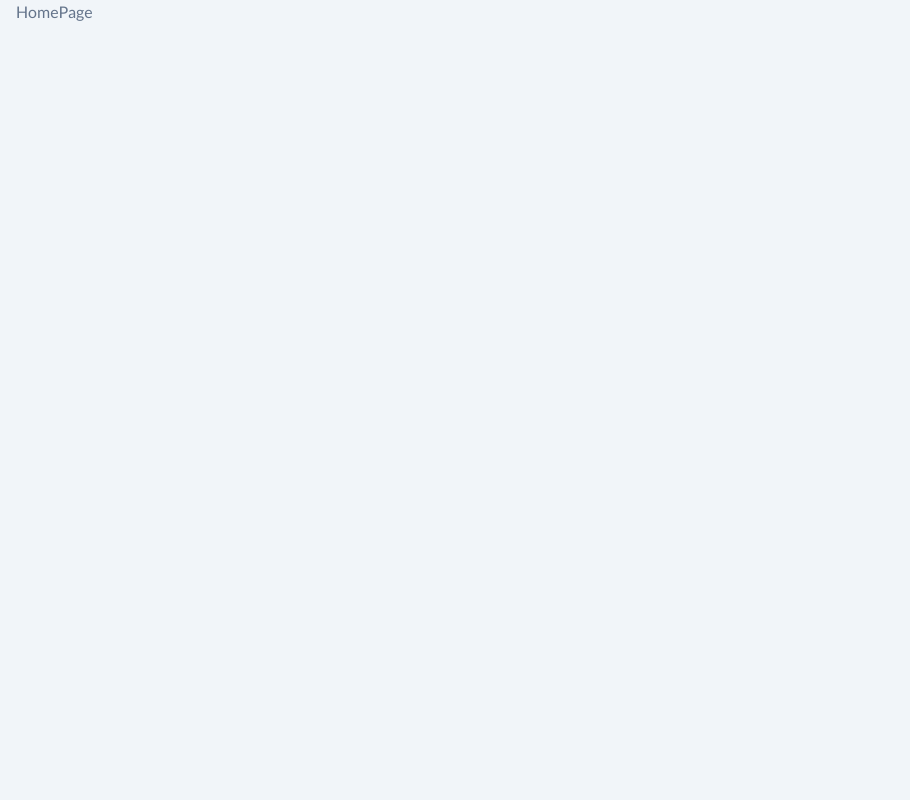
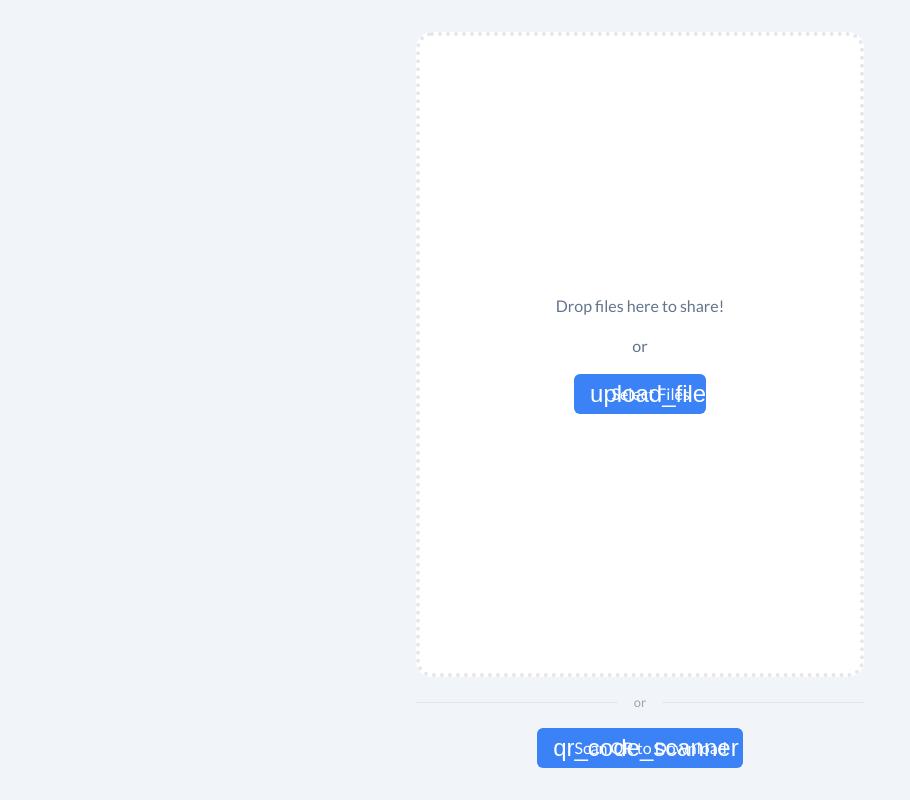
Before and after one commit to curiosbasant/my-ideations, a Next.js app: page / in a window 1280 px wide. Shown: the whole page, without its empty margins (0-910 px from the left). Built offline with nearby package versions, Linux system fonts and the light colour scheme; no server answers; a web font is replaced by a local one.

Commit message:
feat: :sparkles: implement prototype

```diff
--- a/src/app/globals.css
+++ b/src/app/globals.css
@@ -9,4 +9,9 @@
     line-height: 1 !important;
     @apply box-content block aspect-square text-2xl;
   }
+
+  .woosh {
+    left: -99999px;
+    @apply absolute appearance-none;
+  }
 }
--- a/src/app/page.tsx
+++ b/src/app/page.tsx
@@ -1,3 +1,232 @@
+'use client'
+
+import { Suspense, use, useEffect, useRef, useState } from 'react'
+import Image from 'next/image'
+import { createClient } from '@supabase/supabase-js'
+import QRScanner from 'qr-scanner'
+import QRCode from 'qrcode'
+
+import { getSupabaseClient } from '~/lib/supabase'
+
+// import QRCodeScanner from '~/QRCodeScanner'
+
+const supabaseClient = getSupabaseClient()
+
 export default function HomePage() {
-  return <div className='h-full px-4'>HomePage</div>
+  const [isScanning, setIsScanning] = useState(false)
+  const [uploadedFileUrl, setUploadedFileUrl] = useState('')
+
+  return (
+    <div className='h-full px-4'>
+      <div className='mx-auto flex h-full max-w-md flex-col gap-4 py-8'>
+        {isScanning ? (
+          <div className='flex flex-1 flex-col items-center justify-center gap-4'>
+            <QRCodeScanner
+              onComplete={(text) => {
+                window.open(text, '__blank')
+                setIsScanning(false)
+              }}
+            />
+            <button
+              className='flex gap-2 rounded-md bg-blue-500 px-4 py-2 text-white'
+              onClick={() => void setUploadedFileUrl('')}
+              type='button'>
+              <span className='font-icon'>arrow_back_ios_new</span> Go Back
+            </button>
+          </div>
+        ) : uploadedFileUrl ? (
+          <div className='flex flex-1 flex-col items-center justify-center gap-4'>
+            <p className='text-center'>
+              Ask your friend to scan this QR Code to get access to the uploaded file on their
+              device.
+            </p>
+            <QRCodePreview text={uploadedFileUrl} />
+            <button
+              className='flex gap-2 rounded-md bg-blue-500 px-4 py-2 text-white'
+              onClick={() => void setUploadedFileUrl('')}
+              type='button'>
+              <span className='font-icon'>arrow_back_ios_new</span> Go Back
+            </button>
+          </div>
+        ) : (
+          <InitialView
+            onSelectFiles={async (files) => {
+              const [fileToUpload] = files
+
+              const filesBucket = supabaseClient.storage.from('files')
+
+              const { error } = await filesBucket.upload(fileToUpload.name, fileToUpload)
+              if (error) {
+                console.log(error)
+                return
+              }
+
+              const { data } = filesBucket.getPublicUrl(fileToUpload.name, {
+                download: fileToUpload.name,
+              })
+
+              setUploadedFileUrl(data.publicUrl)
+            }}
+            onScanPress={() => setIsScanning(true)}
+          />
+        )}
+      </div>
+    </div>
+  )
 }
+
+function QRCodePreview(props: { text: string }) {
+  const [qrCodeDataUrl, setQrCodeDataUrl] = useState('')
+  // const qrCodeDataUrl = use(QRCode.toDataURL(props.text))
+
+  useEffect(() => {
+    QRCode.toDataURL(props.text).then(setQrCodeDataUrl)
+  }, [props.text])
+
+  return qrCodeDataUrl ? (
+    <Image
+      className='h-72 w-72 rounded-md border shadow-md'
+      src={qrCodeDataUrl}
+      alt='QR Code'
+      height={212}
+      width={212}
+    />
+  ) : (
+    <div className='animate-spin rounded-full border-2 border-slate-500 border-x-transparent p-4' />
+  )
+}
+
+function InitialView(props: { onSelectFiles(files: File[]): void; onScanPress(): void }) {
+  const handleFileDrop = (ev: React.DragEvent<HTMLDivElement>) => {
+    ev.preventDefault()
+
+    if (!ev.dataTransfer.items) {
+      props.onSelectFiles([...ev.dataTransfer.files])
+    } else if (ev.dataTransfer.items[0].kind === 'file') {
+      props.onSelectFiles(Array.from(ev.dataTransfer.items, (item) => item.getAsFile()!))
+    }
+  }
+
+  return (
+    <>
+      <div
+        className='flex flex-1 flex-col items-center justify-center gap-4 rounded-2xl border-4 border-dotted bg-white'
+        onDragOver={(ev) => {
+          // Prevent files from being opened in the browser
+          ev.preventDefault()
+        }}
+        onDrop={handleFileDrop}>
+        <p className=''>Drop files here to share!</p>
+        <span className=''>or</span>
+        <label className='flex gap-2 rounded-md bg-blue-500 px-4 py-2 text-white'>
+          <input
+            className='woosh'
+            multiple
+            onChange={async (ev) => {
+              props.onSelectFiles([...ev.currentTarget.files!])
+            }}
+            type='file'
+          />
+          <span className='font-icon'>upload_file</span> Select Files
+        </label>
+      </div>
+      <div className='flex items-center gap-4'>
+        <div className='flex-1 border-t' />
+        <small className='text-slate-400'>or</small>
+        <div className='flex-1 border-t' />
+      </div>
+      <footer className='flex w-full justify-center'>
+        <button
+          className='flex gap-2 rounded-md bg-blue-500 px-4 py-2 text-white'
+          onClick={props.onScanPress}
+          type='button'>
+          <span className='font-icon'>qr_code_scanner</span> Scan QR to Download
+        </button>
+      </footer>
+    </>
+  )
+}
+
+/*
+"upi://pay?pa=basantbrpl@oksbi&pn=Basant%20Barupal&aid=uGICAgIDTxLD_bg"
+"upi://pay?pa=basantbrpl@oksbi&pn=Basant%20Barupal&aid=uGICAgIDTxLD_bg&am=25.00&cu=INR"
+*/
+function QRCodeScanner(props: { onComplete(text: string): void }) {
+  const videoRef = useRef<HTMLVideoElement>(null)
+  // const propEvents = usePropEvents(props)
+
+  useEffect(() => {
+    const videoElem = videoRef.current
+    if (!videoElem) return
+
+    const scanner = new QRScanner(videoElem, ({ data }) => props.onComplete(data), {
+      // returnDetailedScanResult: true,
+      highlightScanRegion: true,
+    })
+    scanner.start()
+
+    return () => {
+      scanner.stop()
+    }
+  }, [])
+
+  /*   useEffect(() => {
+    const videoElem = videoRef.current
+    if (!videoElem) return
+
+    // const canvas = document.createElement('canvas')
+    // canvas.width = 1920
+    // canvas.height = 1080
+
+    let
+
+    // const ctx = canvas.getContext('2d')!
+    let intervalId: NodeJS.Timer | null = null
+    let mediaStream: MediaStream | null = null
+
+    // navigator.mediaDevices
+    //   .getUserMedia({ video: { facingMode: 'user' }, audio: false })
+    //   .then((stream) => {
+    //     console.log({ stream, videoElem })
+    //     videoElem.srcObject = mediaStream = stream
+    //     setTimeout(() => {
+    //       stream.getTracks().forEach((track) => track.stop())
+    //     }, 2000)
+    //   })
+    //   .catch((err) => {
+    //     console.log('User rejected', err)
+    //   })
+
+    intervalId = setInterval(() => {
+      console.log('capturing')
+      // ctx.drawImage(videoElem, 0, 0, canvas.width, canvas.height)
+      // QRScanner.scanImage(videoElem, { returnDetailedScanResult: true }).then(console.log)
+    }, 1e3)
+
+    return () => {
+      console.log('clearing', intervalId, mediaStream)
+      intervalId && clearInterval(intervalId)
+
+      mediaStream?.getTracks().forEach((track) => track.stop())
+      const videoSrc = videoElem.srcObject
+      if (videoSrc && 'getVideoTracks' in videoSrc) {
+        videoSrc.getVideoTracks().forEach((track) => track.stop())
+      }
+    }
+  }, [videoRef.current]) */
+
+  return <video ref={videoRef} width={1920} height={1080} autoPlay muted playsInline />
+}
+
+function convertFileToBase64(file: File) {
+  return new Promise<string>((resolve, reject) => {
+    const reader = new FileReader()
+    reader.onload = (e) => resolve(reader.result as string)
+    reader.addEventListener('progress', () => {
+      // console.log(reader.result?.length)
+    })
+    reader.onerror = reject
+
+    reader.readAsDataURL(file)
+  })
+}
--- /dev/null
+++ b/src/lib/supabase.ts
@@ -0,0 +1,11 @@
+import { createClient } from '@supabase/supabase-js'
+
+export function getSupabaseClient() {
+  return createClient(
+    process.env.NEXT_PUBLIC_SUPABASE_URL!,
+    process.env.NEXT_PUBLIC_SUPABASE_KEY!,
+    {
+      auth: { persistSession: true },
+    }
+  )
+}
```
Also changed, not shown: package.json (+9 -2 lines), 1 other file (tests, documents, lock files or other folders).
